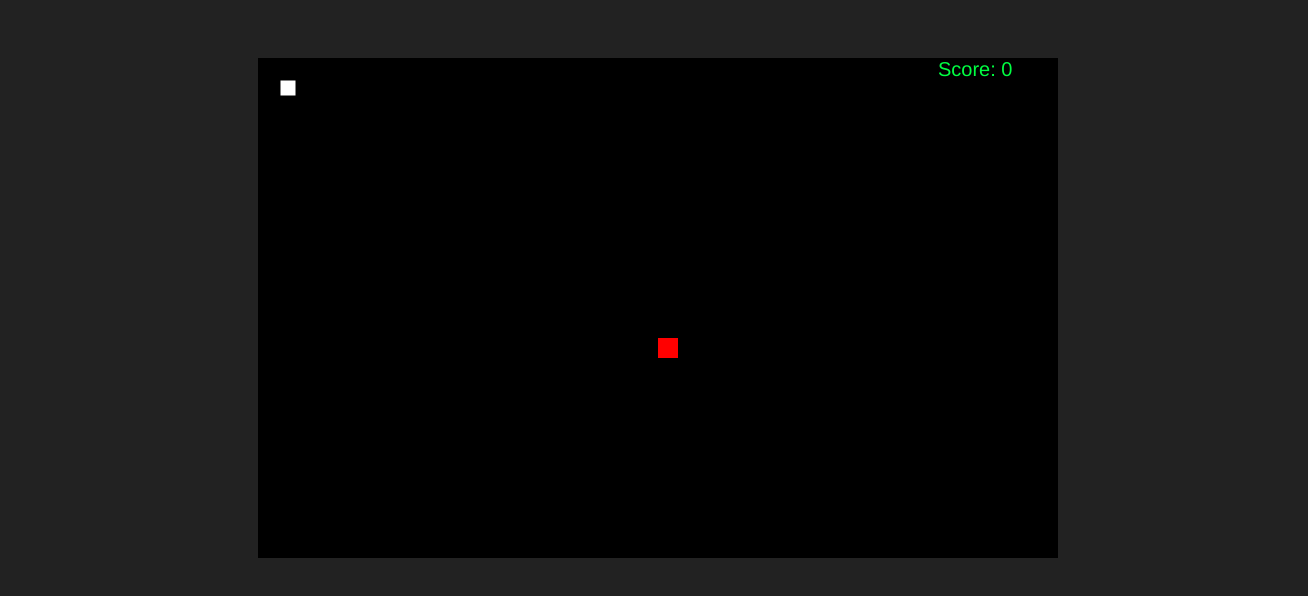
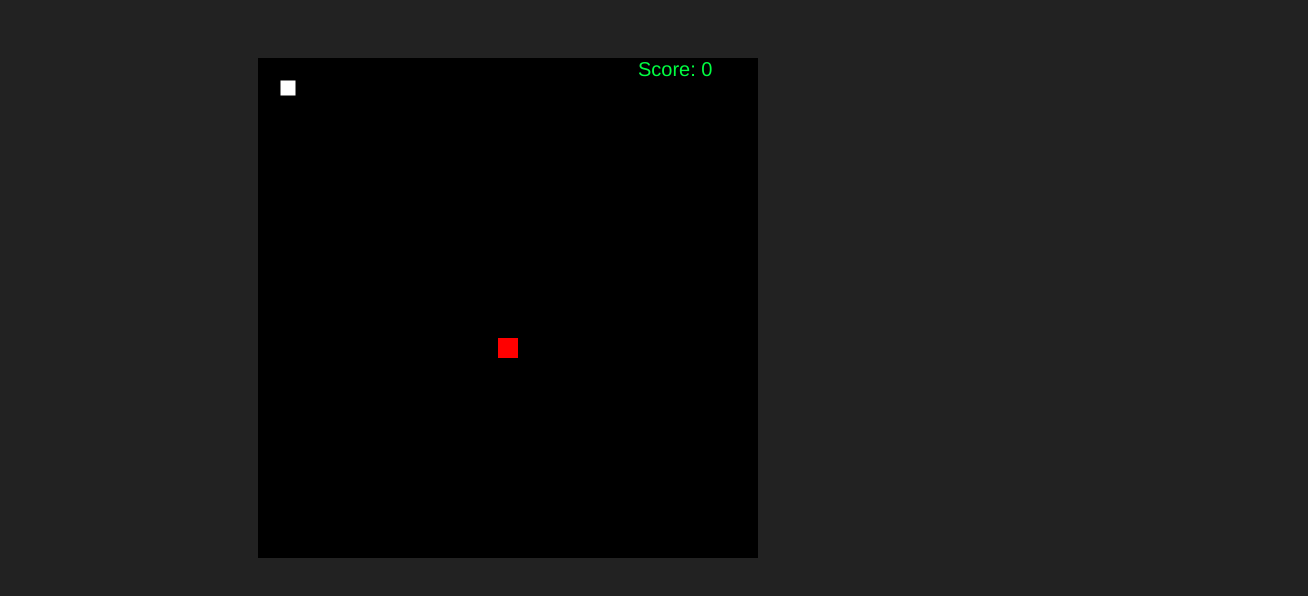
Before and after one commit to ayrzDev/Snake, a plain HTML site: page index.html in a window 1280 px wide. Shown: the whole page, 1308 px wide, since content can reach past the window. Drawn offline with Linux system fonts and the light colour scheme.

Commit message:
Update index.html

```diff
--- a/index.html
+++ b/index.html
@@ -12,7 +12,7 @@
     </head>
 
     <body>
-        <canvas class="canvas" id="canvas" width="800" height="500"></canvas>
+        <canvas class="canvas" id="canvas" width="500" height="500"></canvas>
         <script src="game.js"></script>
     </body>
 </html>
```
